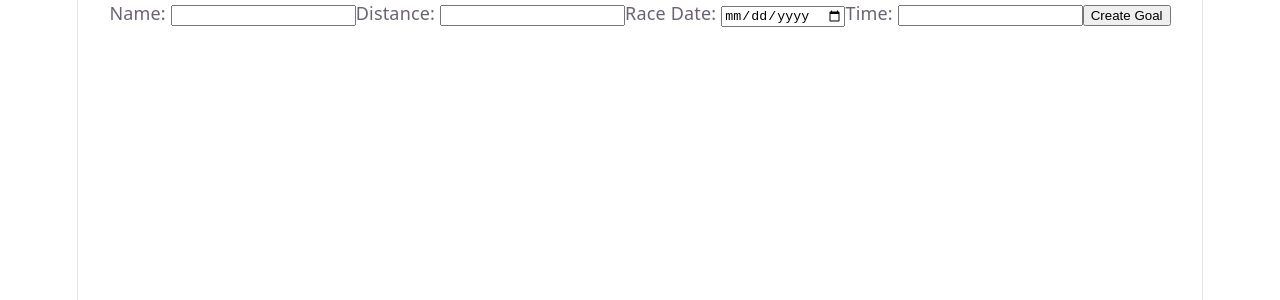
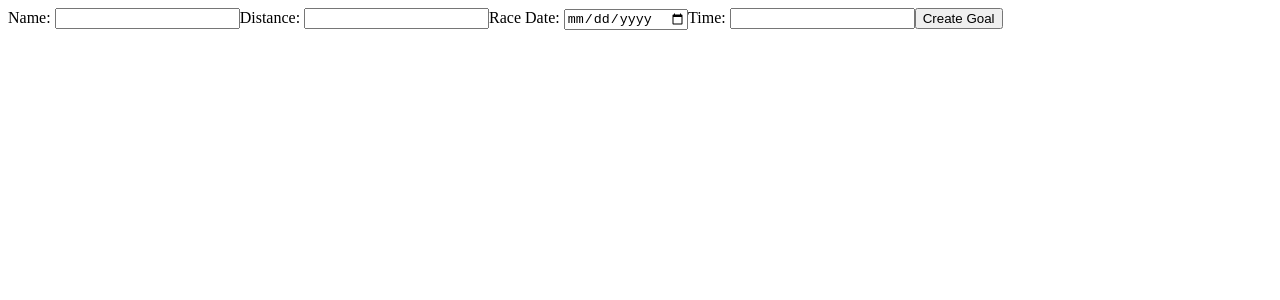
Before and after one commit to chewyaan/eliud, a React (Vite) app in the folder frontend/: page / in a window 1280 px wide. Shown: the top 300 px of the page. Built offline with nearby package versions, Linux system fonts and the light colour scheme.

Commit message:
fix: commented out boilerplate css code, updated types

```diff
--- a/frontend/src/App.css
+++ b/frontend/src/App.css
@@ -1,4 +1,4 @@
-.counter {
+/* .counter {
   font-size: 16px;
   padding: 5px 10px;
   border-radius: 5px;
@@ -181,4 +181,4 @@
     right: 0;
     border-right-color: var(--border);
   }
-}
+} */
--- a/frontend/src/index.css
+++ b/frontend/src/index.css
@@ -1,4 +1,4 @@
-:root {
+/* :root {
   --text: #6b6375;
   --text-h: #08060d;
   --bg: #fff;
@@ -108,4 +108,4 @@ code {
   line-height: 135%;
   padding: 4px 8px;
   background: var(--code-bg);
-}
+} */
--- /dev/null
+++ b/frontend/src/types/WorkoutType.ts
@@ -0,0 +1 @@
+export type WorkoutType = "EASY" | "TEMPO" | "INTERVALS" | "LONG" | "HILL" | "REST"
```
Also changed, not shown: frontend/src/types/PlannedWorkout.ts (added, +7 -0 lines), frontend/src/types/RaceGoal.ts (added, +7 -0 lines), frontend/src/types/TrainingPlan.ts (added, +10 -0 lines).
